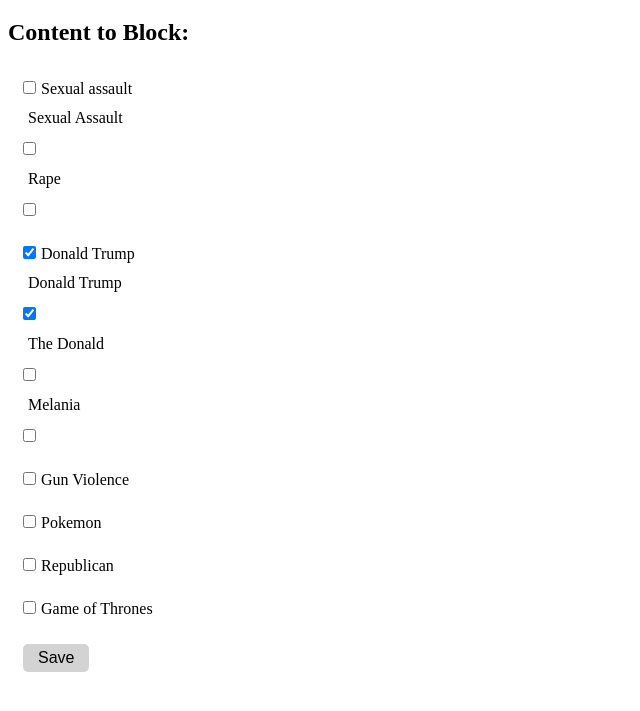
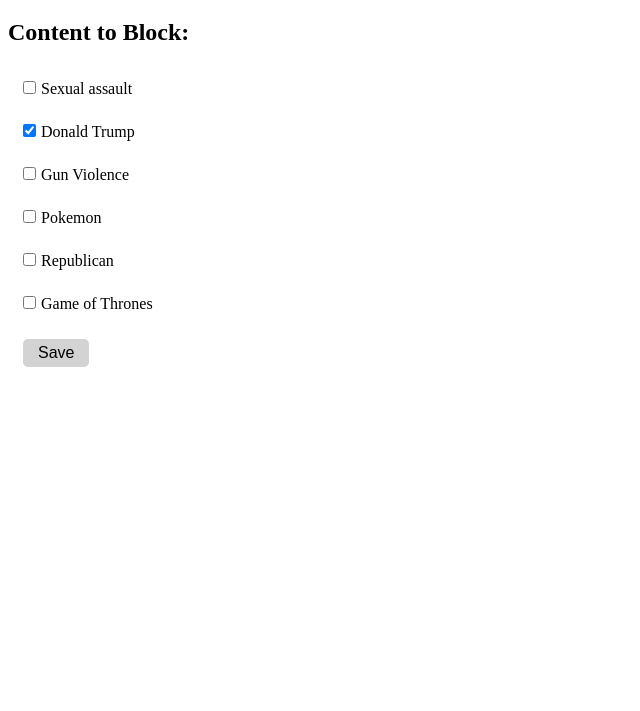
Before and after one commit to ksalehi/SafeScroll, a browser extension: page options.html in a window 1280 px wide. Shown: the part 61-772 px from the top of the page, without its empty margins (0-640 px from the left). Drawn offline with Linux system fonts and the light colour scheme.

Commit message:
hidden content items

```diff
--- a/css/style.css
+++ b/css/style.css
@@ -62,6 +62,10 @@
   margin: 15px;
 }
 
+.content-item {
+  display: none;
+}
+
 button {
   outline: 0;
   border: 0;
--- a/options.html
+++ b/options.html
@@ -14,18 +14,18 @@
 
     <form id="content">
       <label class="sexual-assault"><input class="category sexual-assault" type="checkbox" value="sexual assault">Sexual assault
-        <label>Sexual Assault</label>
+        <label class="content-item">Sexual Assault</label>
           <input class="content-item" type="checkbox" value="Sexual Assault">
-        <label>Rape</label>
+        <label class="content-item">Rape</label>
           <input class="content-item" type="checkbox" value="rape">
       </label>
 
       <label><input class="category trump" type="checkbox" value="Trump">Donald Trump
-        <label>Donald Trump</label>
+        <label class="content-item">Donald Trump</label>
           <input class="content-item" type="checkbox" value="Trump">
-        <label>The Donald</label>
+        <label class="content-item">The Donald</label>
           <input class="content-item" type="checkbox" value="The Donald">
-        <label>Melania</label>
+        <label class="content-item">Melania</label>
           <input class="content-item" type="checkbox" value="Melania">
       </label>
 
```
